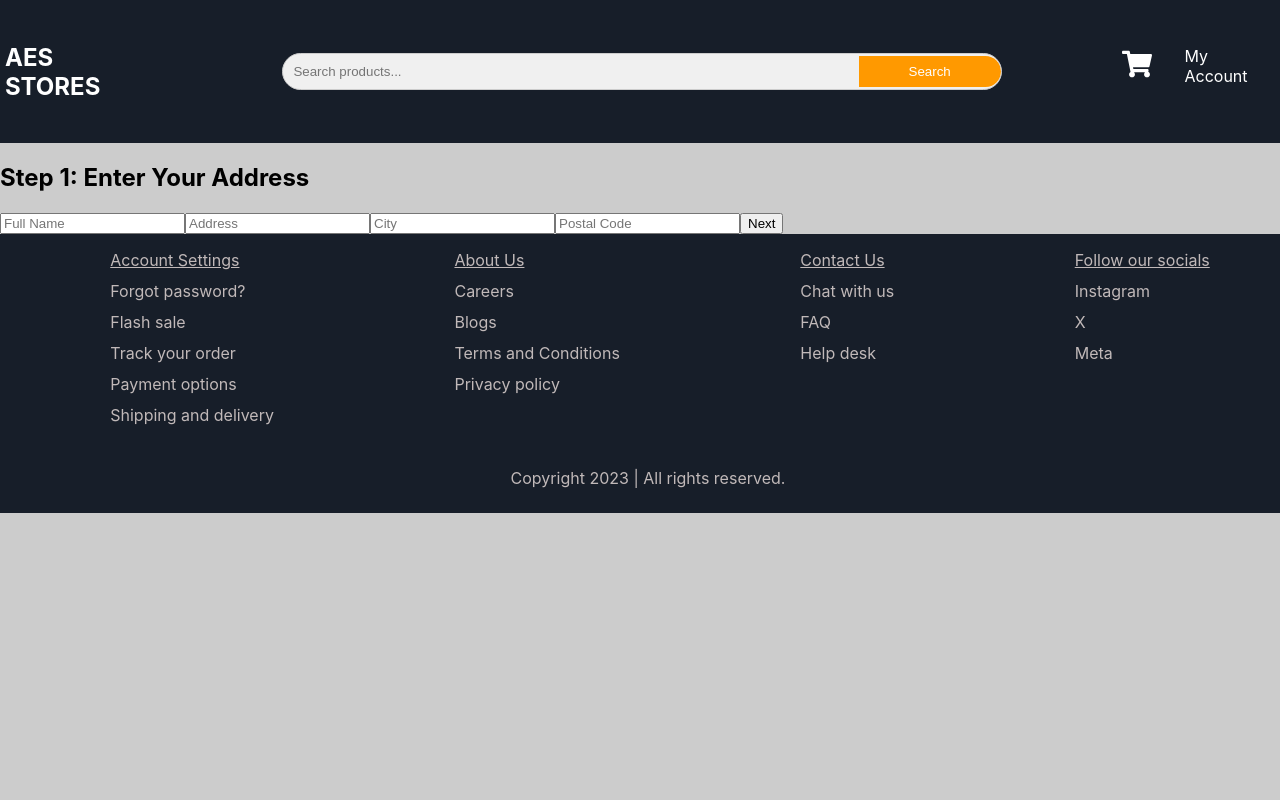
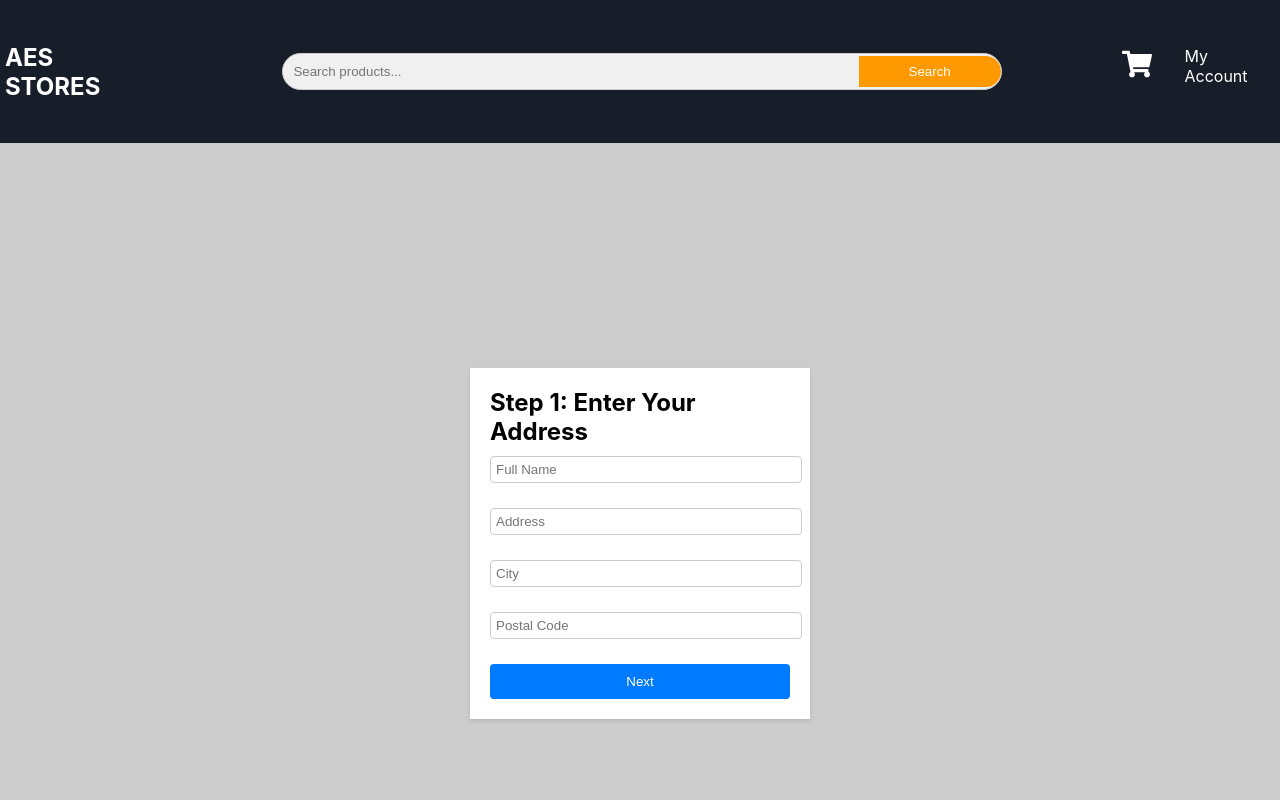
Before and after one commit to smsharon/online-store, a React (Create React App) app: page /checkout in a window 1280 px wide. Shown: the top 800 px of the page. Built offline with nearby package versions, Linux system fonts and the light colour scheme; data requests are answered from the project's data file; some icons are missing.

Commit message:
feat:style first step of checkout

```diff
--- /dev/null
+++ b/src/components/Checkout.css
@@ -0,0 +1,83 @@
+
+
+
+
+  /* Styling for step titles */
+  .step-title {
+    font-size: 18px;
+    font-weight: bold;
+    margin-bottom: 10px;
+  }
+
+  /* Styling for form inputs */
+  .checkout-form input[type="text"] {
+    width: 100%;
+    padding: 5px;
+    margin-bottom: 15px;
+    border: 1px solid #ccc;
+    border-radius: 4px;
+  }
+
+  .checkout-form {
+
+    width: 300px;
+    padding: 20px;
+    background-color: #fff;
+    box-shadow: 0 2px 4px rgba(0, 0, 0, 0.1);
+
+  }
+
+  .checkout-container {
+    display: flex;
+    justify-content: center;
+    align-items: center;
+    height: 100vh;
+  }
+
+  .checkout-container form {
+    display: flex;
+    flex-direction: column;
+    gap: 10px;
+
+  }
+
+   .checkout-container h2 {
+    margin: 0;
+    margin-bottom: 10px;
+  }
+
+  .checkout-container input {
+    padding: 8px;
+    border: 1px solid #ccc;
+    border-radius: 4px;
+  }
+
+  .checkout-container button {
+    padding: 10px;
+    background-color: #007bff;
+    color: white;
+    border: none;
+    border-radius: 4px;
+    cursor: pointer;
+  }
+
+
+  /* Styling for buttons
+  .button {
+    background-color: #007bff;
+    color: #fff;
+    border: none;
+    padding: 10px 20px;
+    border-radius: 5px;
+    cursor: pointer;
+  }
+
+  /* Styling for the "Place Order" button */
+  .place-order-button {
+    background-color: #28a745;
+  }
+
+  /* Styling for the confirmation details */
+  .confirmation-details {
+    margin-top: 20px;
+  }
--- a/src/components/Checkout.js
+++ b/src/components/Checkout.js
@@ -1,4 +1,5 @@
 import React, { useState } from 'react';
+import "./Checkout.css";
 
 // Step 1: Address Input
 function AddressInput({ onNext }) {
@@ -20,7 +21,9 @@ function AddressInput({ onNext }) {
   };
 
   return (
-    <div>
+    <div className='checkout-container'>
+
+    <div className="checkout-form">
       <h2>Step 1: Enter Your Address</h2>
       <form onSubmit={handleSubmit}>
         <input
@@ -53,6 +56,7 @@ function AddressInput({ onNext }) {
         />
         <button type="submit">Next</button>
       </form>
+    </div>
     </div>
   );
 }
@@ -146,7 +150,8 @@ function Checkout() {
   };
 
   return (
-    <div>
+    <div className="checkout-container">
+        <div className={`checkout-step ${step}`}>
       {step === 'address' && <AddressInput onNext={handleStepChange} />}
       {step === 'payment' && (
         <Payment onNext={handleStepChange} addressData={addressData} />
@@ -154,6 +159,7 @@ function Checkout() {
       {step === 'confirmation' && (
         <OrderConfirmation addressData={addressData} paymentData={paymentData} />
       )}
+      </div>
     </div>
   );
 }
```
